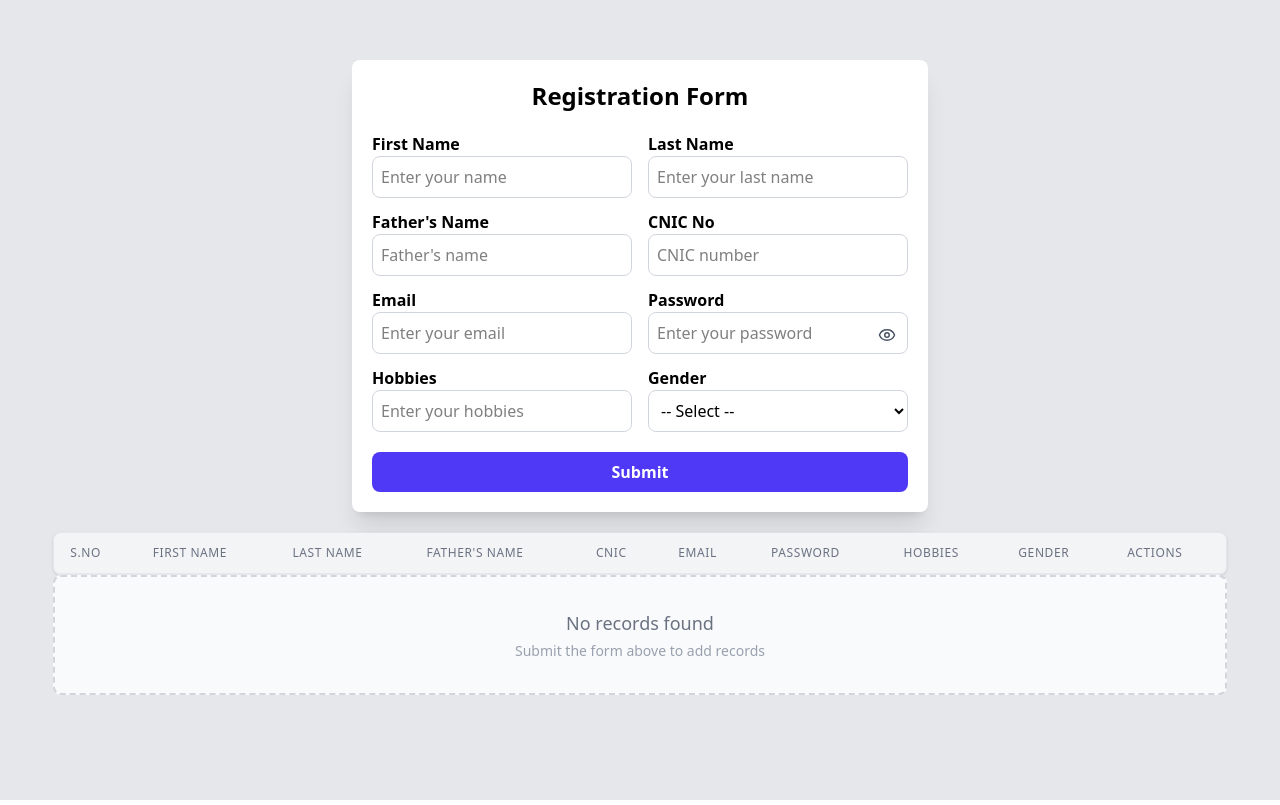
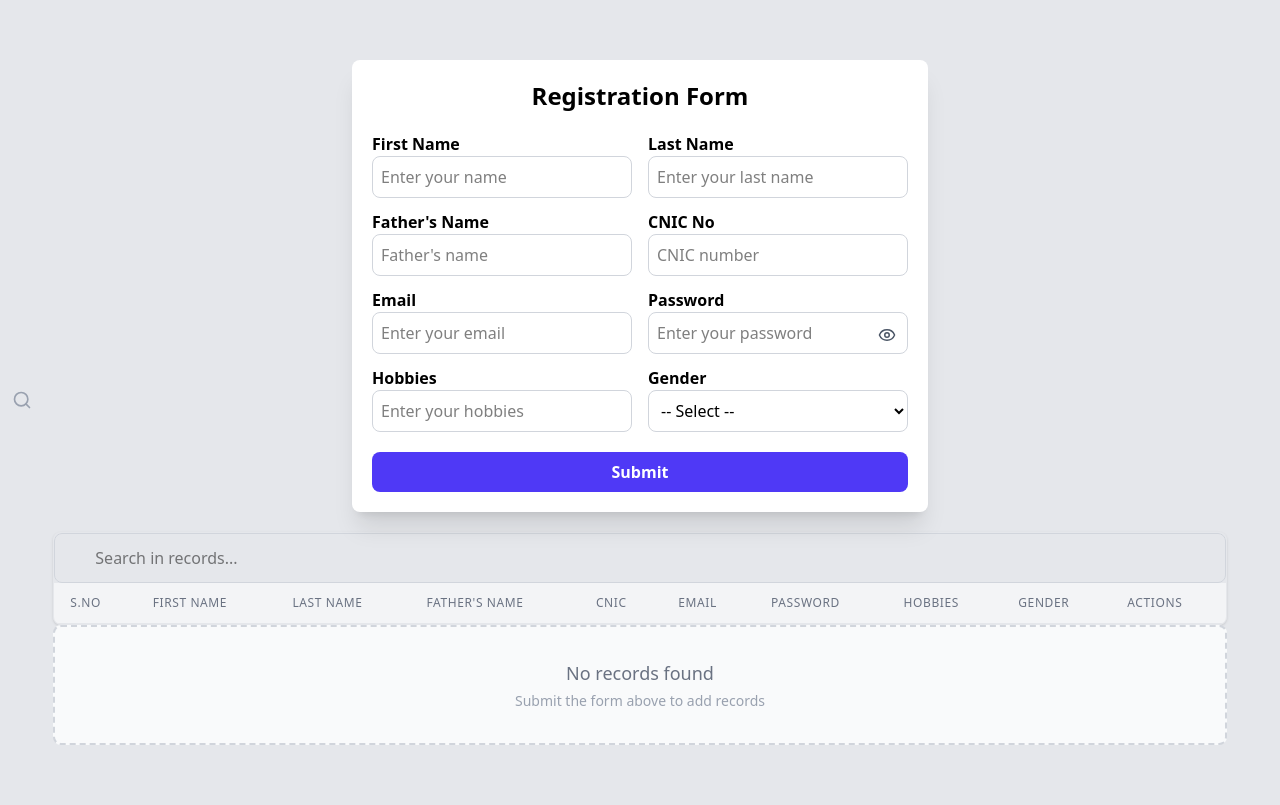
Before and after one commit to Muhammad-Munsif/react-form-validation, a React (Vite) app: page / in a window 1280 px wide. Built offline with nearby package versions, Linux system fonts and the light colour scheme.

Commit message:
small changes and added for small code to registration component file

```diff
--- a/src/FormValidation.jsx
+++ b/src/FormValidation.jsx
@@ -6,6 +6,14 @@ import TableData from "./TableData";
 const FormValidation = () => {
   const [tableData, setTableData] = useState([]);
   const [editIndex, setEditIndex] = useState(null);
+  const [searchTerm, setSearchTerm] = useState("");
+
+  // Add search logic function
+  const filteredData = tableData.filter((item) =>
+    Object.values(item).some((value) =>
+      value.toString().toLowerCase().includes(searchTerm.toLowerCase())
+    )
+  );
 
   const handleFormSubmit = (formData, isEdit) => {
     if (isEdit) {
@@ -37,6 +45,7 @@ const FormValidation = () => {
 
   return (
     <div className="w-11/12 mx-auto my-5">
+
       <RegistrationForm
         onSubmit={handleFormSubmit}
         editData={editIndex !== null ? tableData[editIndex] : null}
@@ -44,7 +53,7 @@ const FormValidation = () => {
         onCancelEdit={cancelEdit}
       />
 
-      <TableData data={tableData} onEdit={handleEdit} onDelete={handleDelete} />
+      <TableData data={filteredData} onEdit={handleEdit} onDelete={handleDelete} />
     </div>
   );
 };
--- a/src/RegistrationForm.jsx
+++ b/src/RegistrationForm.jsx
@@ -105,9 +105,11 @@ const RegistrationForm = ({ onSubmit, editData, isEditing, onCancelEdit }) => {
 
   return (
     <div className="bg-white rounded-lg p-5 shadow-xl animate__animated animate__rollIn max-w-xl mx-auto">
-      <h1 className="text-center font-bold text-2xl mb-5">
-        {isEditing ? "Edit Record" : "Registration Form"}
-      </h1>
+      <div className="">
+        <h1 className="text-center font-bold text-2xl mb-5">
+          {isEditing ? "Edit Record" : "Registration Form"}
+        </h1>
+      </div>
       <form onSubmit={formSubmit}>
         <div className="flex flex-col sm:flex-row gap-4 mb-3">
           <div className="flex flex-col w-full sm:w-1/2">
--- a/src/TableData.jsx
+++ b/src/TableData.jsx
@@ -1,8 +1,16 @@
 import React, { useState } from "react";
-import { Eye, EyeOff } from "lucide-react";
+import { Eye, EyeOff, Search } from "lucide-react";
 
 const DataTable = ({ data, onEdit, onDelete }) => {
   const [tablePassword, setTablePassword] = useState({});
+  const [searchTerm, setSearchTerm] = useState("");
+
+  // Search logic inside DataTable
+  const filteredData = data.filter((item) =>
+    Object.values(item).some((value) =>
+      value.toString().toLowerCase().includes(searchTerm.toLowerCase())
+    )
+  );
 
   const togglePasswordVisibility = (index) => {
     setTablePassword((prev) => ({
@@ -15,6 +23,22 @@ const DataTable = ({ data, onEdit, onDelete }) => {
     <div className="mt-5">
       {/* Desktop Table with Custom Scrollbar */}
       <div className="hidden sm:block max-h-[200px] overflow-y-auto border border-gray-200 rounded-lg shadow scrollbar-thin scrollbar-thumb-gray-300 scrollbar-track-gray-100 scrollbar-thumb-rounded">
+        {/* Add Search Bar in DataTable */}
+        <div className=" ">
+          <div className="">
+            <Search
+              className="absolute left-3 top-1/2 transform -translate-y-1/2 text-gray-400"
+              size={20}
+            />
+            <input
+              type="text"
+              placeholder="Search in records..."
+              value={searchTerm}
+              onChange={(e) => setSearchTerm(e.target.value)}
+              className="w-full p-3 pl-10 border border-gray-300 rounded-lg focus:border-indigo-500 focus:ring-2 focus:ring-indigo-200 outline-none"
+            />
+          </div>
+        </div>
         <table className="min-w-full divide-y divide-gray-200">
           <thead className="bg-gray-100 sticky top-0 z-10">
             <tr>
@@ -51,7 +75,7 @@ const DataTable = ({ data, onEdit, onDelete }) => {
             </tr>
           </thead>
           <tbody className="bg-white divide-y divide-gray-200">
-            {data.map((entry, index) => (
+            {filteredData.map((entry, index) => (
               <tr
                 key={index}
                 className="hover:bg-gray-50 transition-colors duration-150"
@@ -135,7 +159,7 @@ const DataTable = ({ data, onEdit, onDelete }) => {
       {/* Mobile Cards with Custom Scrollbar */}
       <div className="sm:hidden">
         <div className="max-h-[400px] overflow-y-auto flex flex-col gap-3 p-1 scrollbar-thin scrollbar-thumb-gray-300 scrollbar-track-gray-100 scrollbar-thumb-rounded">
-          {data.map((entry, index) => (
+          {filteredData.map((entry, index) => (
             <div
               key={index}
               className="bg-white p-4 shadow-lg border-l-4 border-indigo-600 rounded-lg hover:shadow-xl transition-shadow duration-200"
@@ -238,11 +262,15 @@ const DataTable = ({ data, onEdit, onDelete }) => {
       </div>
 
       {/* Empty State */}
-      {data.length === 0 && (
+      {filteredData.length === 0 && (
         <div className="text-center py-8 bg-gray-50 rounded-lg border-2 border-dashed border-gray-300">
-          <p className="text-gray-500 text-lg">No records found</p>
+          <p className="text-gray-500 text-lg">
+            {searchTerm ? "No matching records found" : "No records found"}
+          </p>
           <p className="text-gray-400 text-sm mt-1">
-            Submit the form above to add records
+            {searchTerm
+              ? "Try a different search term"
+              : "Submit the form above to add records"}
           </p>
         </div>
       )}
```
